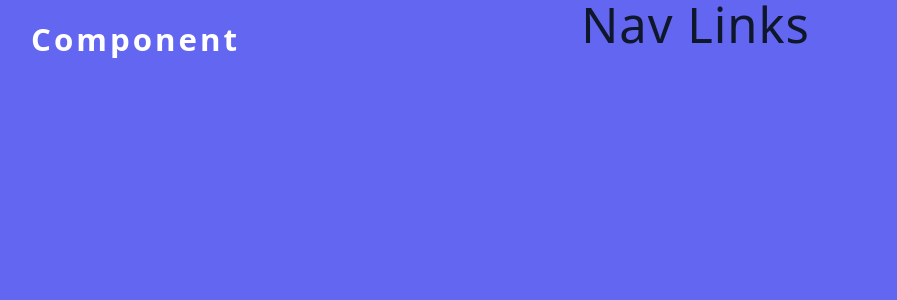
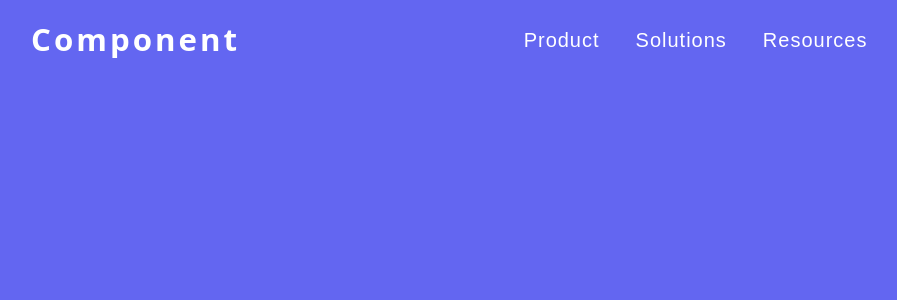
Before and after one commit to Amir2210/SubMenu-Component, a React (Vite) app: page / in a window 1280 px wide. Shown: the top 300 px of the page, without its empty margins (49-946 px from the left). Built offline with nearby package versions, Linux system fonts and the light colour scheme.

Commit message:
Render the navlinks pages

```diff
--- a/src/cmps/NavLinks.jsx
+++ b/src/cmps/NavLinks.jsx
@@ -1,5 +1,8 @@
+import sublinks from '../data'
 export function NavLinks() {
   return (
-    <h1>nav links</h1>
+    <>
+      {sublinks.map(link => <button className='nav-link' key={link.pageId}>{link.page}</button>)}
+    </>
   )
 }
```
